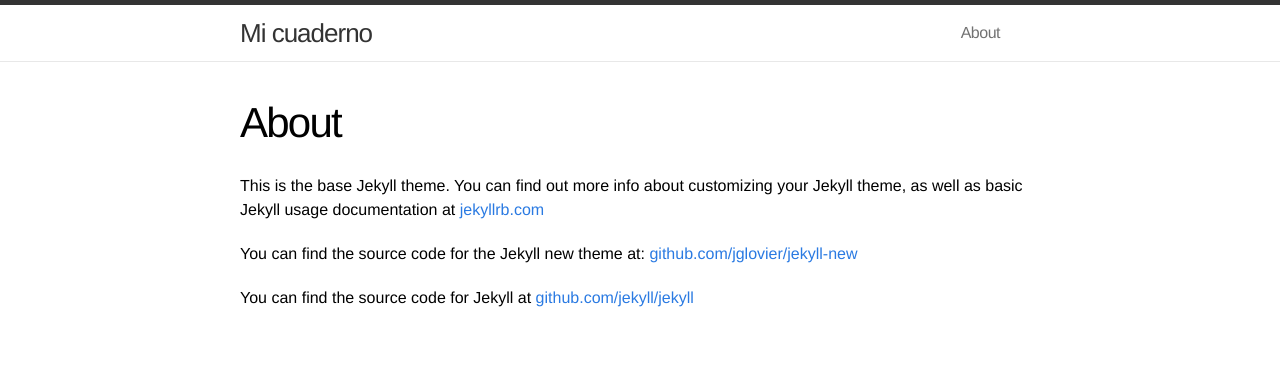
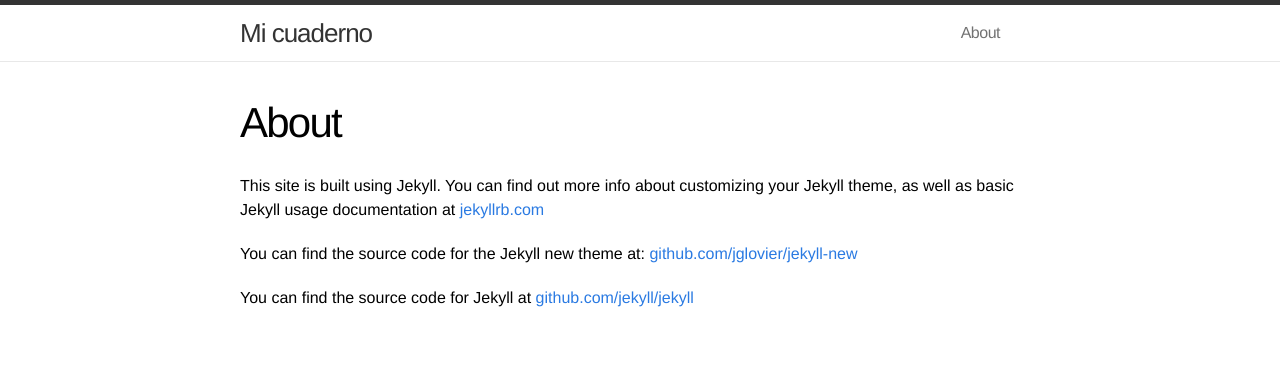
Before and after one commit to irevert/irevert.github.com, a Jekyll site: the page built from about.md, in a window 1280 px wide. Shown: the top 369 px of the page. Built offline with Jekyll 4.4.1, drawn with Linux system fonts in a browser that asks for light colours.

Commit message:
Add first post and delete default post.  Also modified about page.

```diff
--- a/about.md
+++ b/about.md
@@ -4,8 +4,12 @@ title: About
 permalink: /about/
 ---
 
-This is the base Jekyll theme. You can find out more info about customizing your Jekyll theme, as well as basic Jekyll usage documentation at [jekyllrb.com](http://jekyllrb.com/)
+This site is built using Jekyll.  You can find out more info about
+customizing your Jekyll theme, as well as basic Jekyll usage
+documentation at [jekyllrb.com](http://jekyllrb.com/)
 
-You can find the source code for the Jekyll new theme at: [github.com/jglovier/jekyll-new](https://github.com/jglovier/jekyll-new)
+You can find the source code for the Jekyll new theme at:
+[github.com/jglovier/jekyll-new](https://github.com/jglovier/jekyll-new)
 
-You can find the source code for Jekyll at [github.com/jekyll/jekyll](https://github.com/jekyll/jekyll)
+You can find the source code for Jekyll at
+[github.com/jekyll/jekyll](https://github.com/jekyll/jekyll)
```
Also changed, not shown: _drafts/how-i-built-this-site.md (deleted, +0 -1 lines), _posts/2014-05-31-welcome-to-jekyll.markdown (deleted, +0 -24 lines), _posts/2014-06-01-how-i-built-this-site.markdown (added, +25 -0 lines).
